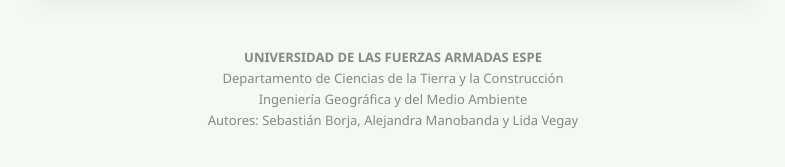
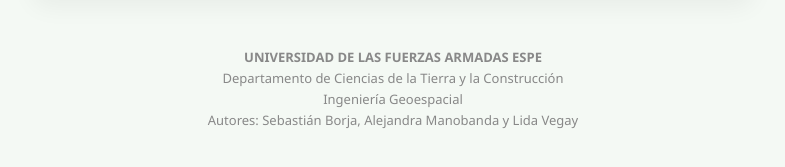
Before and after one commit to lmvegay-rgb/calculadora-geoidal, a plain HTML site: page index.html in a window 1280 px wide. Shown: the part 1443-1610 px from the top of the page, without its empty margins (247-1032 px from the left). Drawn offline with Linux system fonts and the light colour scheme.

Commit message:
index.html

```diff
--- a/index.html
+++ b/index.html
@@ -107,7 +107,7 @@
     <footer>
         <strong>UNIVERSIDAD DE LAS FUERZAS ARMADAS ESPE</strong><br>
         Departamento de Ciencias de la Tierra y la Construcción<br>
-        Ingeniería Geográfica y del Medio Ambiente<br>
+        Ingeniería Geoespacial<br>
         Autores: Sebastián Borja, Alejandra Manobanda y Lida Vegay
     </footer>
 
```
